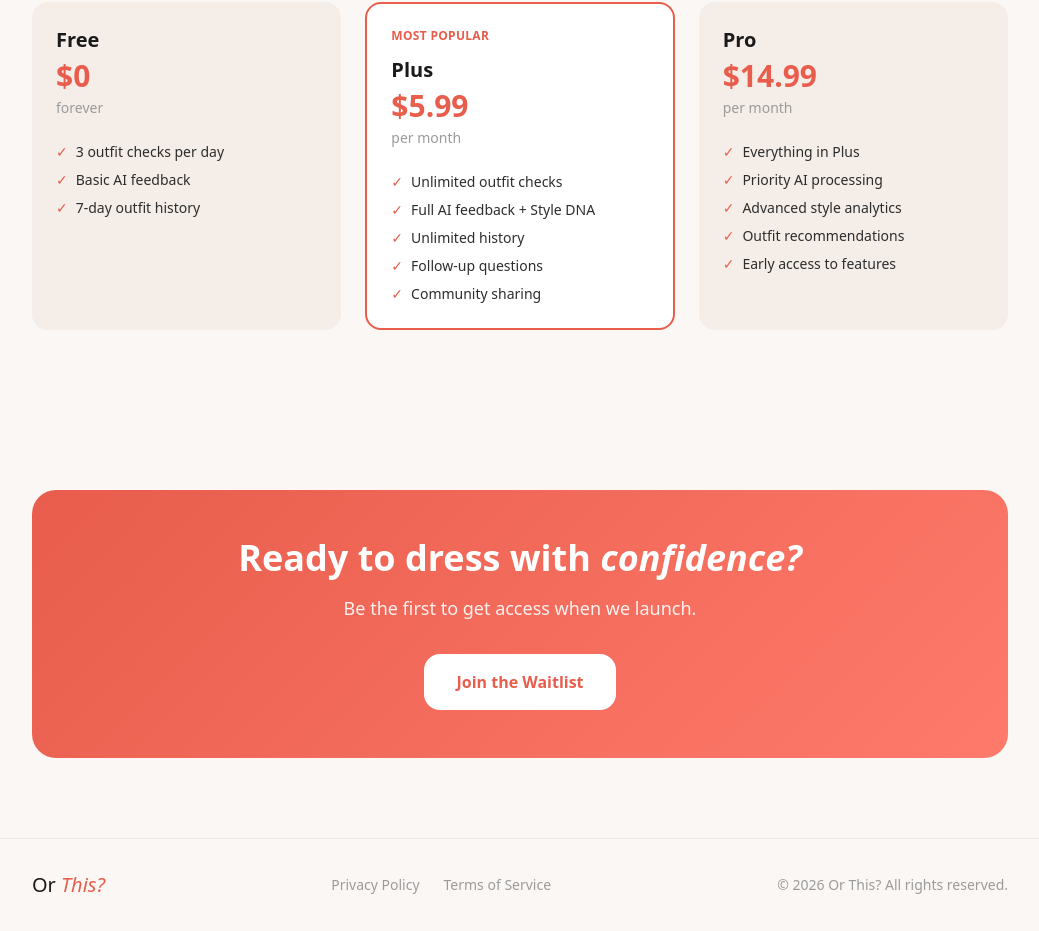
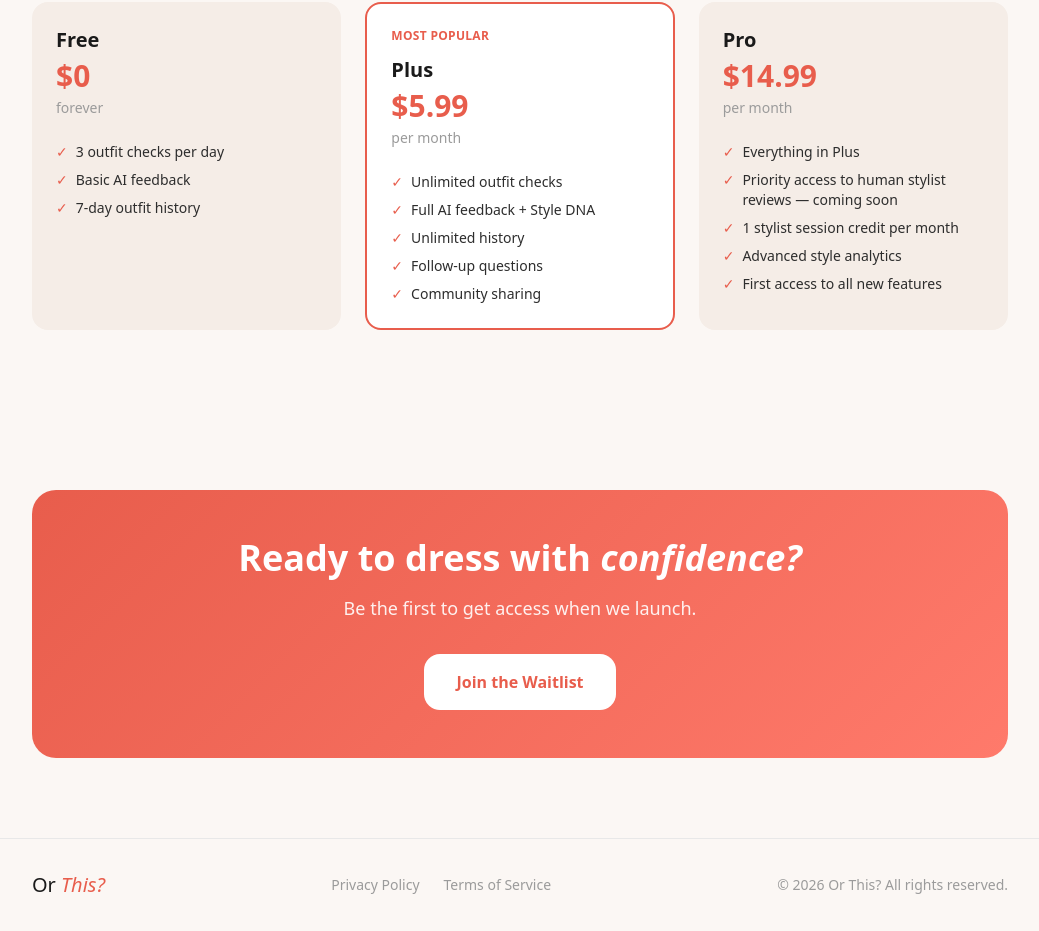
Before and after one commit to Bradavis2011/FitCheck, a Next.js app in the folder orthis-web/: page / in a window 1280 px wide. Shown: the part 1580-2511 px from the top of the page, without its empty margins (120-1159 px from the left). Built offline with nearby package versions, Linux system fonts and the light colour scheme; a web font is replaced by a local one.

Commit message:
Update Pro tier: add stylist access + session credit

```diff
--- a/orthis-web/app/page.tsx
+++ b/orthis-web/app/page.tsx
@@ -335,7 +335,7 @@ const plans = [
     price: "$14.99",
     period: "per month",
     featured: false,
-    features: ["Everything in Plus", "Priority AI processing", "Advanced style analytics", "Outfit recommendations", "Early access to features"],
+    features: ["Everything in Plus", "Priority access to human stylist reviews — coming soon", "1 stylist session credit per month", "Advanced style analytics", "First access to all new features"],
   },
 ];
 
```
